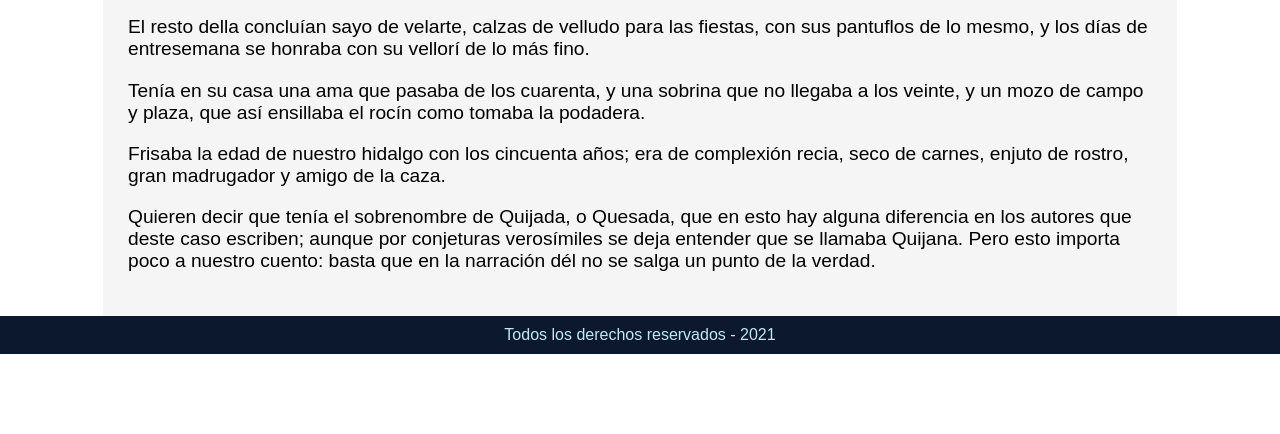
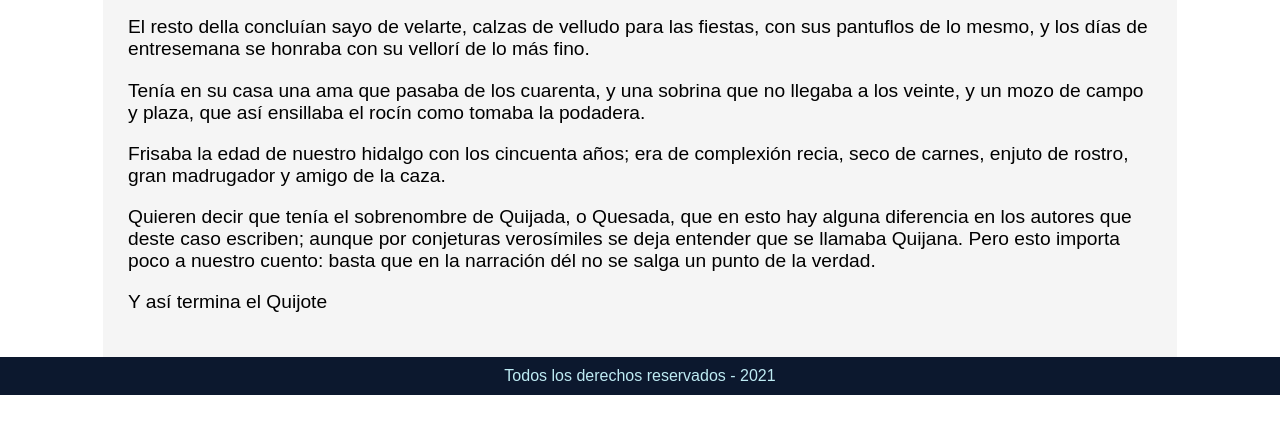
Before and after one commit to carolingea/cool, a plain HTML site: page cool/index.html in a window 1280 px wide. Shown: the part 256-690 px from the top of the page. Drawn offline with Linux system fonts and the light colour scheme.

Commit message:
Master 1

```diff
--- a/cool/index.html
+++ b/cool/index.html
@@ -23,6 +23,7 @@
     <p>
         Quieren decir que tenía el sobrenombre de Quijada, o Quesada, que en esto hay alguna diferencia en los autores que deste caso escriben; aunque por conjeturas verosímiles se deja entender que se llamaba Quijana. Pero esto importa poco a nuestro cuento: basta que en la narración dél no se salga un punto de la verdad.
     </p>
+    <p>Y así termina el Quijote</p>
 </div>
 
 <footer>
```
